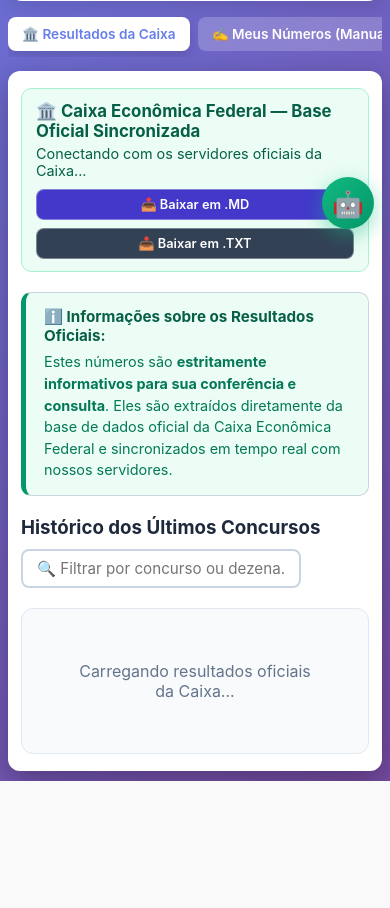
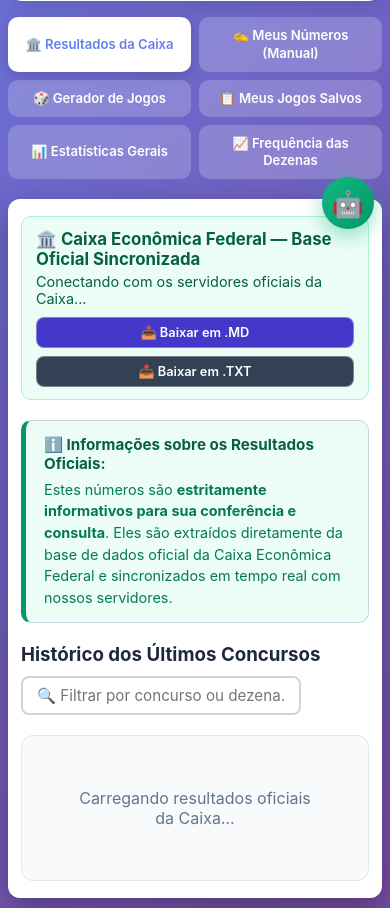
Before and after one commit to SPTOXI/calculodasorte, a Python web app: template templates/analise.html in a window 390 px wide. Shown: the part 599-1507 px from the top of the page. Before the commit the page ends 1380 px from the top, so only its background shows below. Run offline with Jinja, Linux system fonts and the light colour scheme; the template is opened without the code that fills it, so the values that code supplies are empty.

Commit message:
fix(ux): refactor horizontal tab menu to grid layout on mobile

```diff
--- a/templates/analise.html
+++ b/templates/analise.html
@@ -1010,27 +1010,26 @@ body { padding: 0; background: none; }
                 padding-top: 8px;
             }
 
-            /* Sistema de Abas com Scroll Horizontal Touch */
+            /* Menu de Abas em Grid Responsivo para Melhor UX */
             .tabs {
+                display: grid;
+                grid-template-columns: repeat(2, 1fr);
+                gap: 8px;
+                margin-bottom: 20px;
+                padding-bottom: 0;
+            }
+
+            .tab-btn {
+                padding: 10px 8px;
+                font-size: 0.82rem;
+                white-space: normal;
+                line-height: 1.3;
+                text-align: center;
                 display: flex;
-                flex-wrap: nowrap;
-                overflow-x: auto;
-                -webkit-overflow-scrolling: touch;
-                gap: 8px;
-                margin-bottom: 14px;
-                padding-bottom: 6px;
-                scrollbar-width: none;
-            }
-
-            .tabs::-webkit-scrollbar {
-                display: none;
-            }
-
-            .tab-btn {
-                flex: 0 0 auto;
-                padding: 9px 14px;
-                font-size: 0.85rem;
-                white-space: nowrap;
+                align-items: center;
+                justify-content: center;
+                height: 100%;
+                border-radius: 10px;
             }
 
             /* Caixa de Conteúdo da Aba */
```
